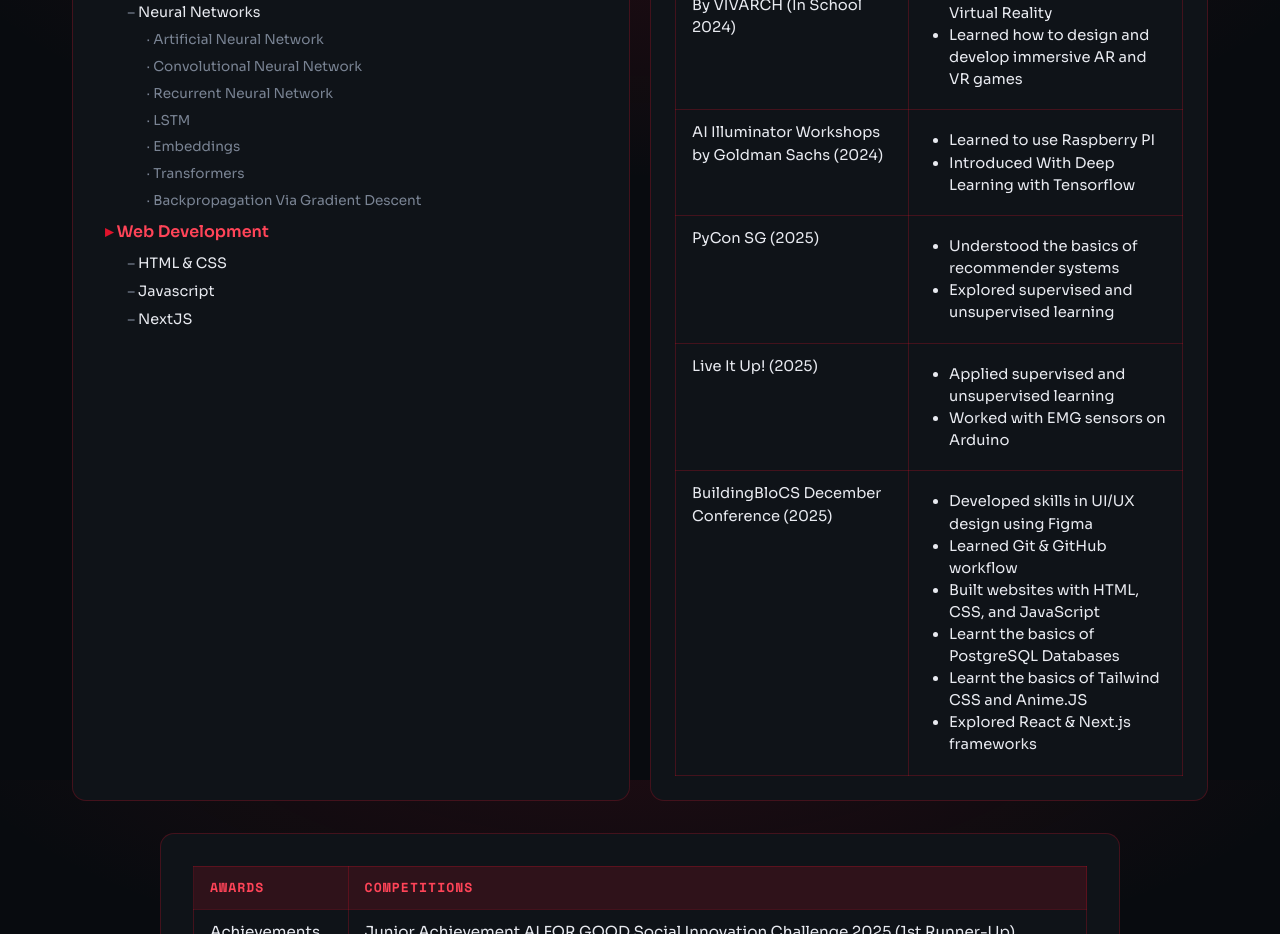
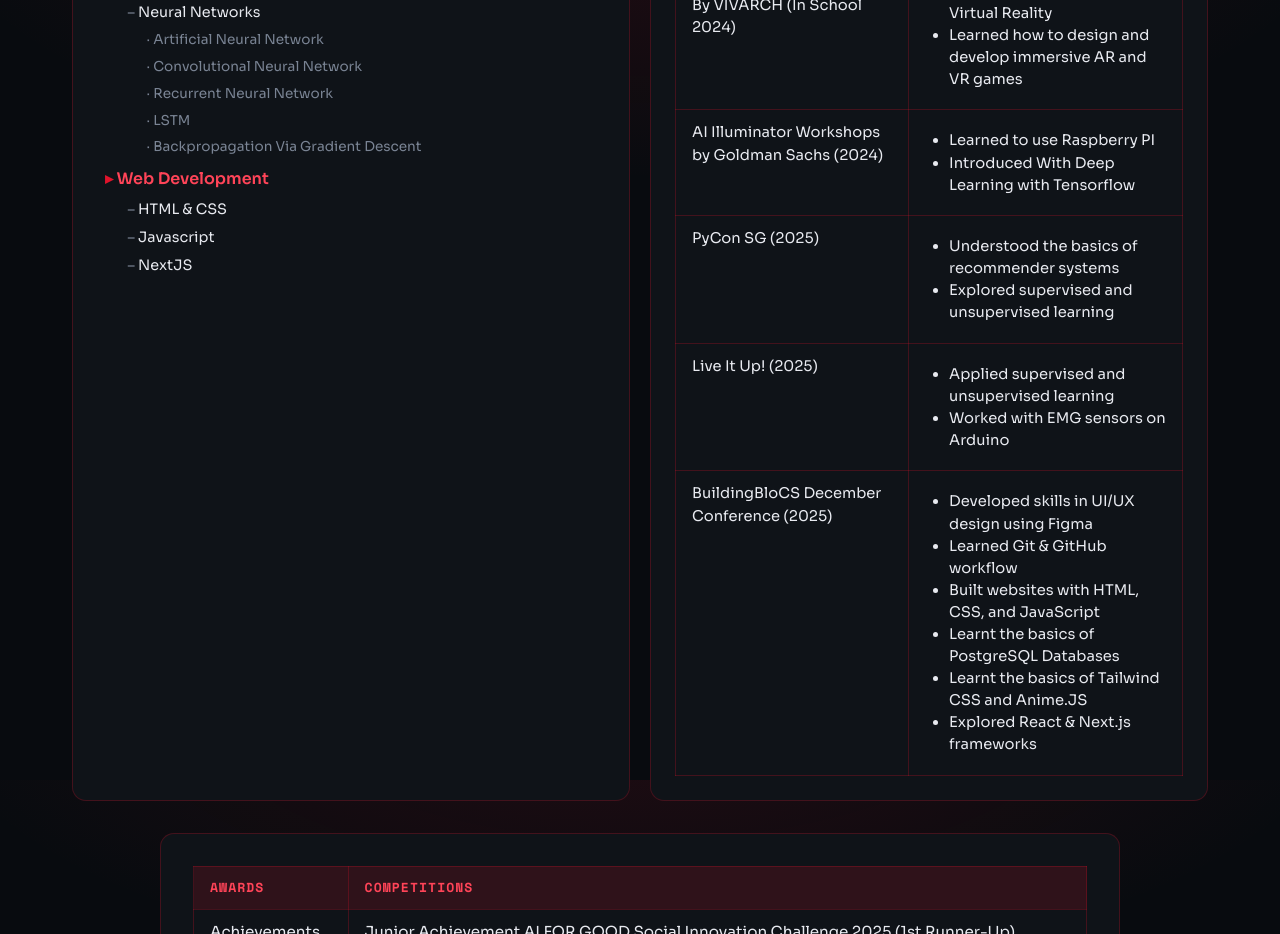
Before and after one commit to PokuriRevanthKumarPRK/My-Personal-Portfolio, a Next.js app: page /computing in a window 1280 px wide. Shown: the part 820-1754 px from the top of the page. Built offline with nearby package versions, Linux system fonts and the light colour scheme.

Commit message:
fix computing page

```diff
--- a/app/computing/page.js
+++ b/app/computing/page.js
@@ -41,8 +41,6 @@ export default function InformationPage(){
                                             <li>Convolutional Neural Network</li>
                                             <li>Recurrent Neural Network</li>
                                             <li>LSTM</li>
-                                            <li>Embeddings</li>
-                                            <li>Transformers</li>
                                             <li>Backpropagation Via Gradient Descent</li>
                                         </ul>
                                 </ul>
```
